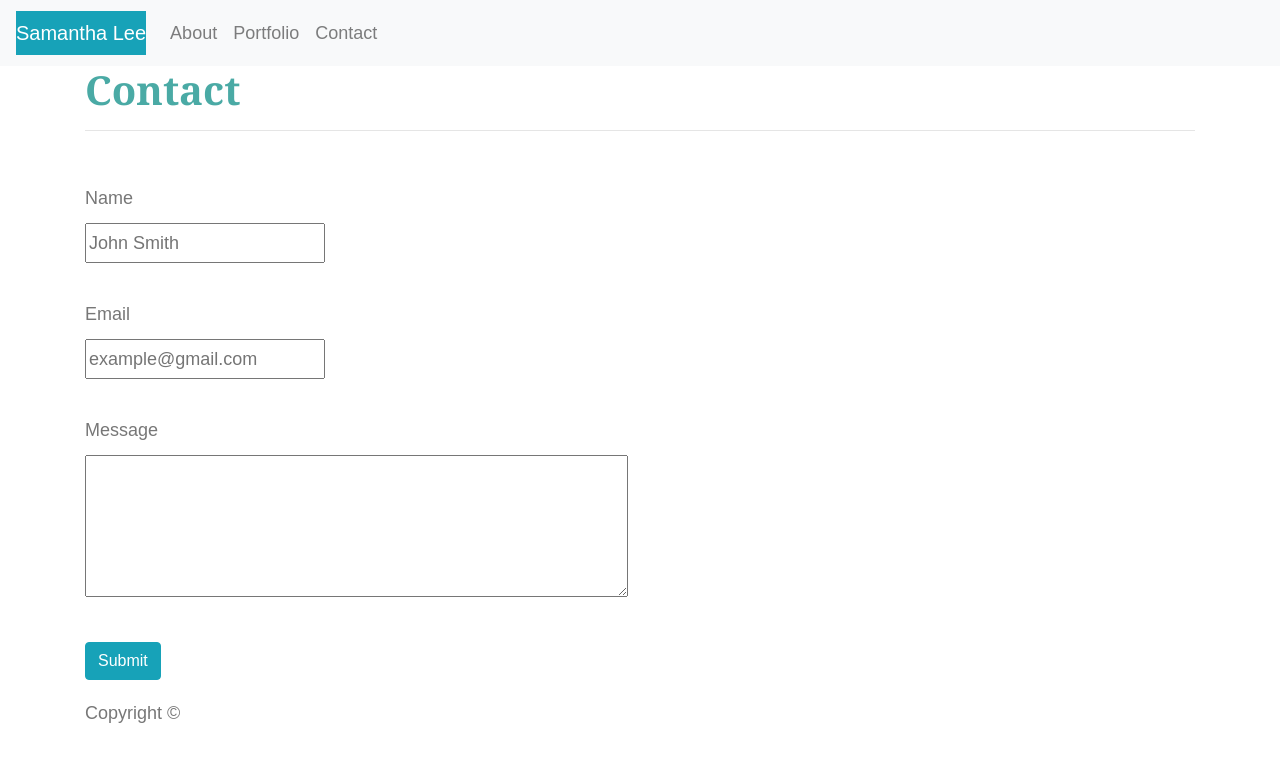
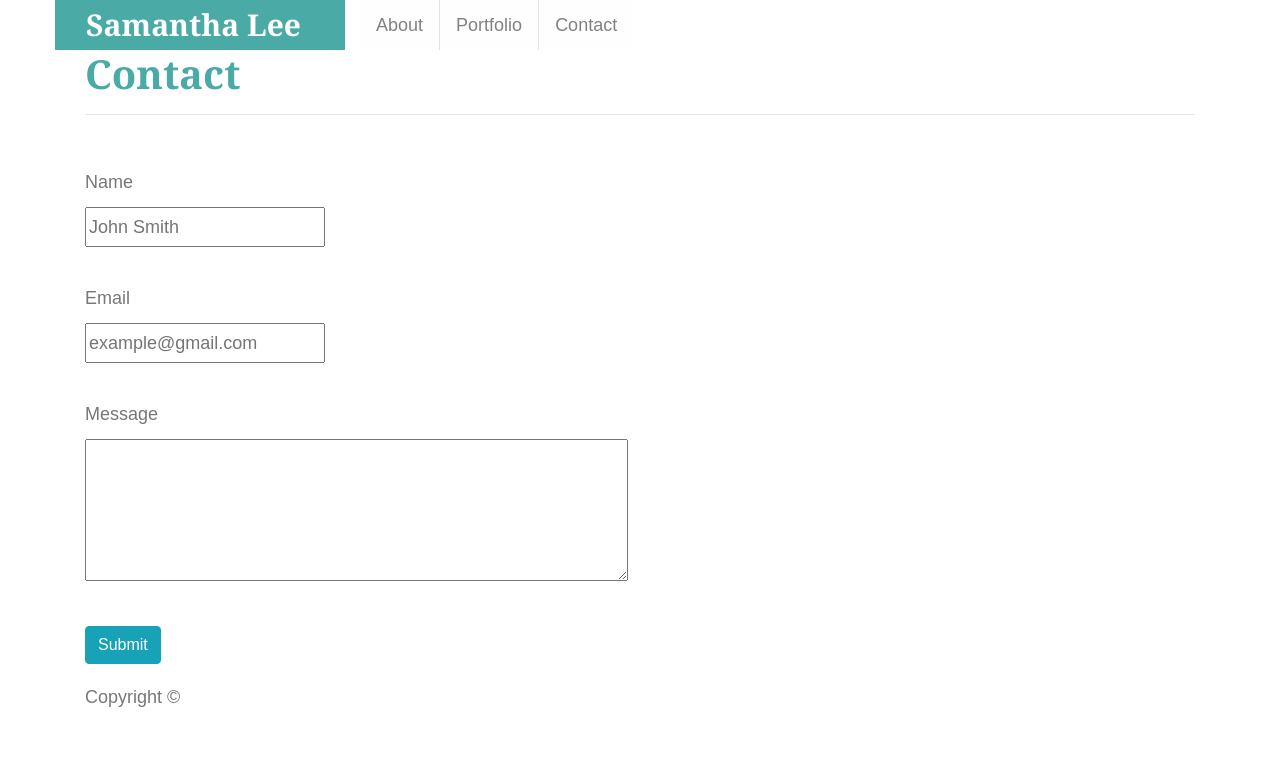
Before and after one commit to samilee823/Bootstrap-Portfolio, a plain HTML site: page contact.html in a window 1280 px wide. Drawn offline with nearby package versions, Linux system fonts and the light colour scheme.

Commit message:
nav bar update all files

```diff
--- a/contact.html
+++ b/contact.html
@@ -10,19 +10,24 @@
 
 <body>
 <!-- nav bar -->
-    <nav class="navbar navbar-expand-lg navbar-light bg-light">
-        <a class="navbar-brand bg-info text-white md-3" href="#">Samantha Lee</a>
-        <button class="navbar-toggler" type="button" data-toggle="collapse" data-target="#navbarNavAltMarkup" aria-controls="navbarNavAltMarkup" aria-expanded="false" aria-label="Toggle navigation">
-        <span class="navbar-toggler-icon"></span>
-        </button>
-        <div class="collapse navbar-collapse" id="navbarNavAltMarkup">
-        <div class="navbar-nav">
-            <a class="nav-item nav-link" href="index.html">About<span class="sr-only">(current)</span></a>
-            <a class="nav-item nav-link" href="portfolio.html">Portfolio</a>
-            <a class="nav-item nav-link" href="contact.html">Contact</a>
-        </div>
-        </div>
-    </nav>
+<ul class="nav flex-wrap container">
+    <div class="row">
+        <li class="nav-item align-items-center col-md-6" id="header">
+            <a class="navbar text-white text-center">Samantha Lee</a>
+        </li>
+        <div class="d-flex align-items-center col-md-3">
+            <li class="nav-item">
+                <a class="nav-item nav-link alert-light border-right" href="index.html">About</a>
+            </li>
+            <li class="nav-item">
+                <a class="nav-item nav-link alert-light" href="portfolio.html">Portfolio</a>
+            </li>
+            <li class="nav-item">
+                <a class="nav-item nav-link alert-light border-left" href="contact.html">Contact</a>
+            </li>
+       </div>
+    </div>
+  </ul>
 <!-- content  -->
 <section class=background>
 
```
Also changed, not shown: index.html (+3 -3 lines), portfolio.html (+18 -13 lines).
